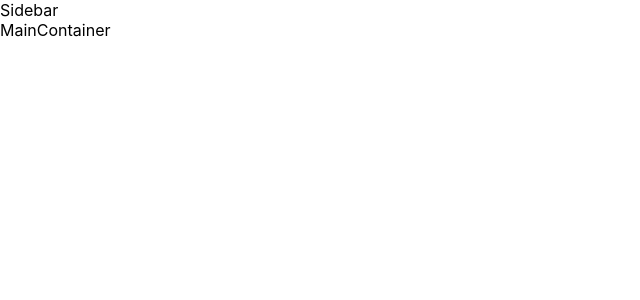
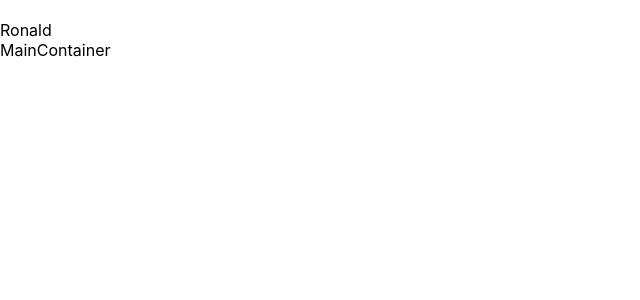
Before and after one commit to aakashtyg/react-slack-clone, a React (Create React App) app: page /slack in a window 1280 px wide. Shown: the top 300 px of the page, without its empty margins (0-640 px from the left). Built offline with nearby package versions, Linux system fonts and the light colour scheme.

Commit message:
Add Sidebar HTML part

```diff
--- a/src/components/Sidebar.js
+++ b/src/components/Sidebar.js
@@ -2,7 +2,18 @@ import React, { Component } from 'react';
 
 class Sidebar extends Component {
   render() {
-    return <div>Sidebar</div>;
+    return (
+      <div id="sidebar">
+        <div className="user-profile">
+          <div>
+            <img />
+          </div>
+          <div>Ronald</div>
+        </div>
+
+        <div className="user-channels"></div>
+      </div>
+    );
   }
 }
 
```
